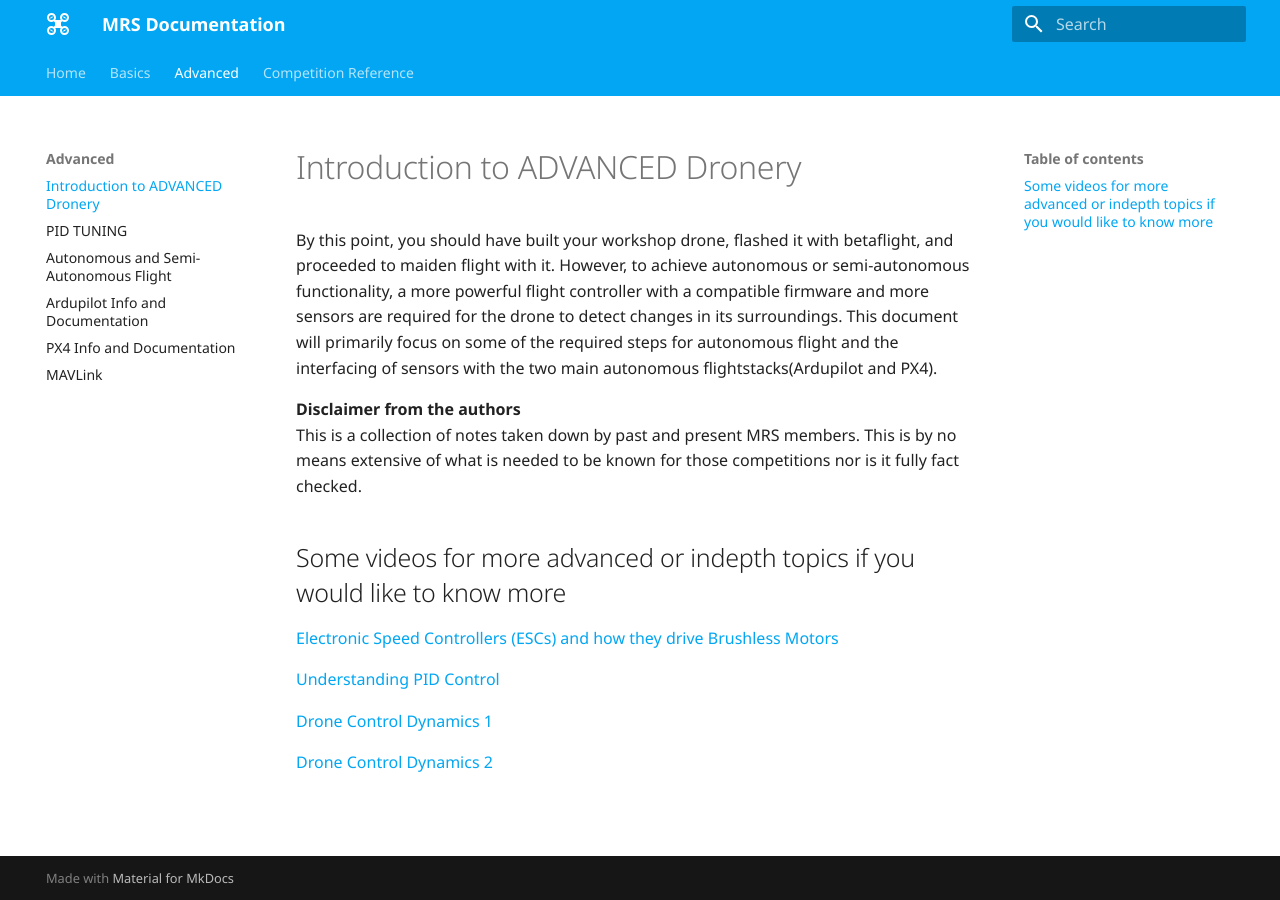
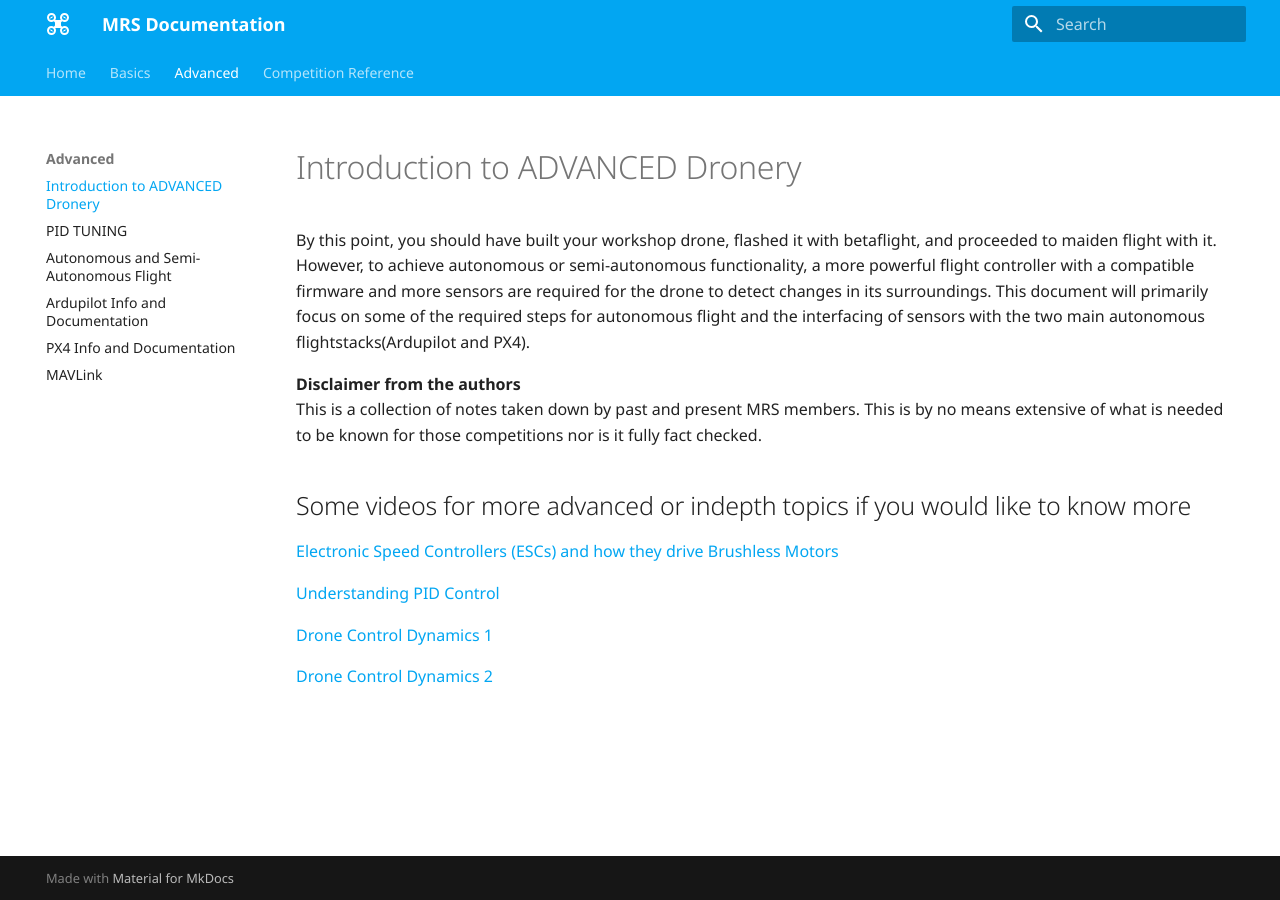
Before and after one commit to multirotorsociety/mrs-documentation, an MkDocs documentation site: the page built from docs/advanced/advanced_introduction.md, in a window 1280 px wide. Built offline with MkDocs 1.6.1 and Material for MkDocs 9.7.7, drawn with Linux system fonts in a browser that asks for light colours; part of the change alters nothing that is shown.

Commit message:
remove toc from advanced intro main page

```diff
--- a/docs/advanced/advanced_introduction.md
+++ b/docs/advanced/advanced_introduction.md
@@ -1,6 +1,6 @@
 ---
 hide:
-#  - navigation
+  - toc
 ---
 
 # Introduction to ADVANCED Dronery
```
